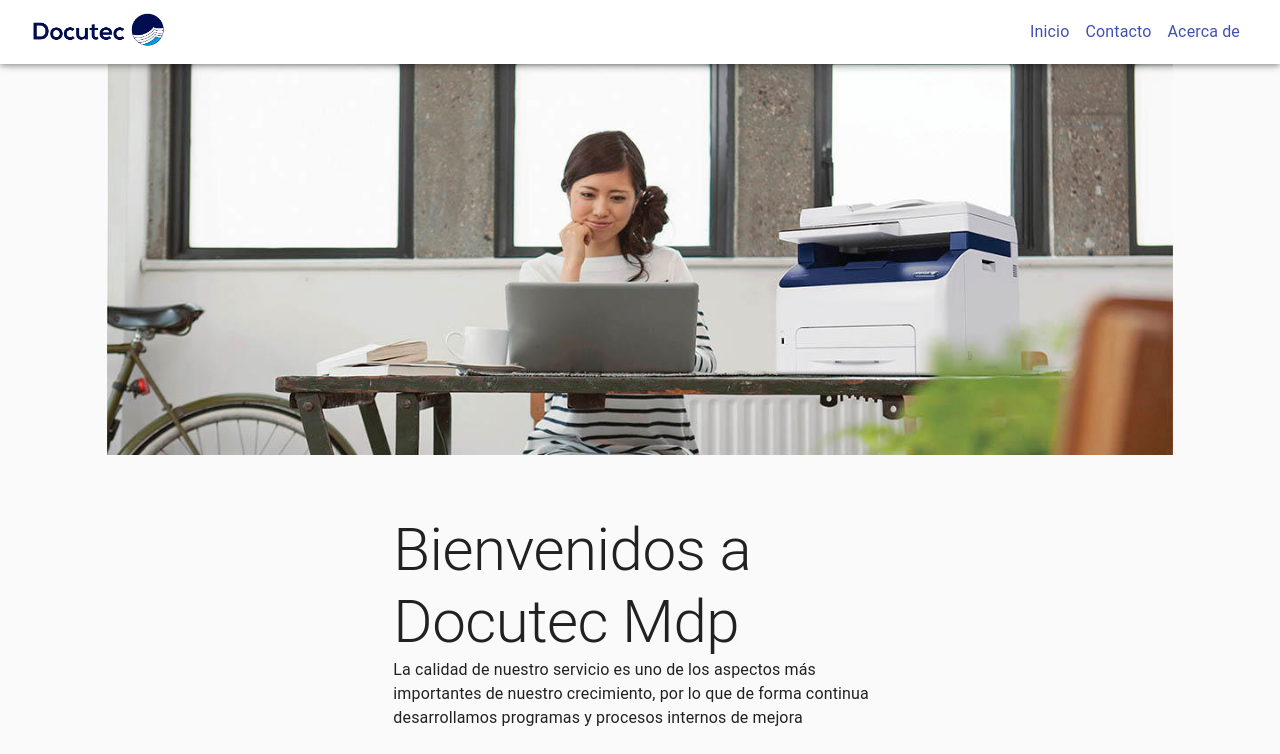
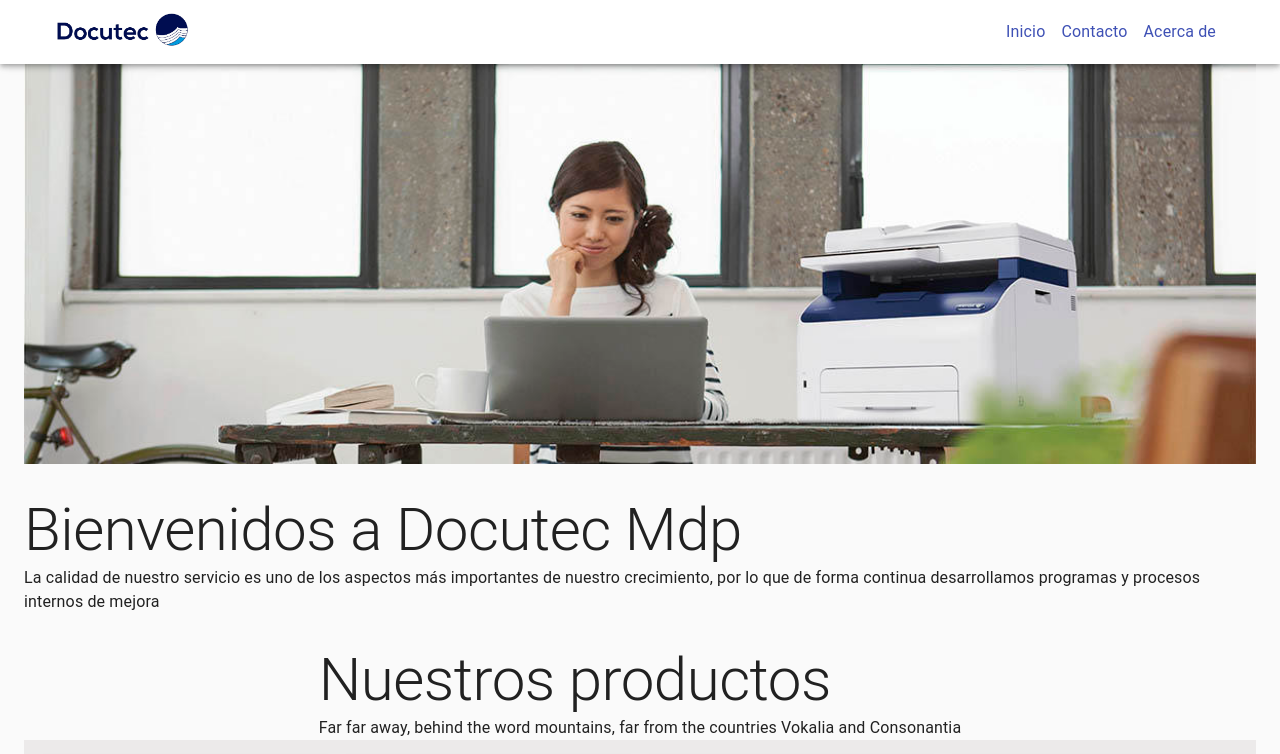
Before and after one commit to marce-ldv/docutec, a Next.js app: page / in a window 1280 px wide. Shown: the top 754 px of the page. Built offline with nearby package versions, Linux system fonts and the light colour scheme.

Commit message:
update layout

```diff
--- a/components/Aside/index.tsx
+++ b/components/Aside/index.tsx
@@ -1,6 +1,5 @@
 import React, {FunctionComponent} from 'react';
-import ReactPlayer                from 'react-player'
-import {Grid, Typography}         from '@material-ui/core';
+import {Typography}         from '@material-ui/core';
 import {makeStyles}               from '@material-ui/core/styles';
 import {CustomTheme}              from '@theme/index';
 
@@ -29,12 +28,9 @@
 
 	return (
 		<section className={classes.root}>
-			<Grid container justify={'center'}>
-				<Grid item xs={12} md={6} lg={6} className={classes.wrapAside}>
-					<Typography variant="h2">Bienvenidos a Docutec Mdp</Typography>
-					<Typography>La calidad de nuestro servicio es uno de los aspectos más importantes de nuestro crecimiento, por lo que de forma continua desarrollamos programas y procesos internos de mejora</Typography>
-				</Grid>
-			</Grid>
+			<Typography variant="h2">Bienvenidos a Docutec Mdp</Typography>
+			<Typography>La calidad de nuestro servicio es uno de los aspectos más importantes de nuestro crecimiento, por lo
+				que de forma continua desarrollamos programas y procesos internos de mejora</Typography>
 
 		</section>
 	);
--- a/components/Layout/index.tsx
+++ b/components/Layout/index.tsx
@@ -1,7 +1,7 @@
 import React, {FunctionComponent} from 'react';
 import Navbar                     from '@components/Navbar';
 import Footer                     from '@components/Footer/footer';
-import {Grid}                     from '@material-ui/core';
+import {Container}          from '@material-ui/core';
 
 
 interface OwnProps {
@@ -13,12 +13,10 @@
 
 	return (
 		<>
-			<Grid container justify={'center'} style={{marginTop: '64px'}}>
-				<Grid item xs={12} md={10} lg={10}>
-					<Navbar/>
-					{children}
-				</Grid>
-			</Grid>
+			<Navbar/>
+			<Container style={{ marginTop: '64px' }}>
+				{children}
+			</Container>
 			<Footer/>
 		</>
 	);
--- a/components/Navbar/index.tsx
+++ b/components/Navbar/index.tsx
@@ -3,8 +3,8 @@
 import {makeStyles}               from '@material-ui/core/styles';
 import AppBar                     from '@material-ui/core/AppBar';
 import Toolbar                    from '@material-ui/core/Toolbar';
-import {CustomTheme}              from '../../theme';
-import {Typography}               from '@material-ui/core';
+import {CustomTheme}           from '../../theme';
+import {Container, Typography} from '@material-ui/core';
 
 
 interface OwnProps {
@@ -17,12 +17,6 @@
 		root: {
 			background: '#fff',
 			width: '100%',
-			// [theme.breakpoints.down('sm')]: {
-			// 	width: '150px',
-			// },
-			// [theme.breakpoints.up('md')]: {
-			// 	maxWidth: '1580px'
-			// },
 		},
 		title: {
 			marginRight: theme.spacing(2),
@@ -44,6 +38,7 @@
 
 	return (
 		<AppBar position="fixed" className={classes.root}>
+			<Container>
 			<Toolbar className={classes.toolbar}>
 				<div className={classes.logo}>
 					<Link href="/">
@@ -60,6 +55,7 @@
 					<Typography className={classes.title}>Acerca de</Typography>
 				</Link>
 			</Toolbar>
+			</Container>
 		</AppBar>
 	)
 };
--- a/components/Printer/index.tsx
+++ b/components/Printer/index.tsx
@@ -2,7 +2,6 @@
 import {Typography}               from '@material-ui/core';
 import {makeStyles}               from '@material-ui/core/styles';
 import {CustomTheme}              from '@theme/index';
-import clsx                       from 'clsx';
 import Card                       from '@material-ui/core/Card';
 import CardHeader                 from '@material-ui/core/CardHeader';
 import CardMedia                  from '@material-ui/core/CardMedia';
```
